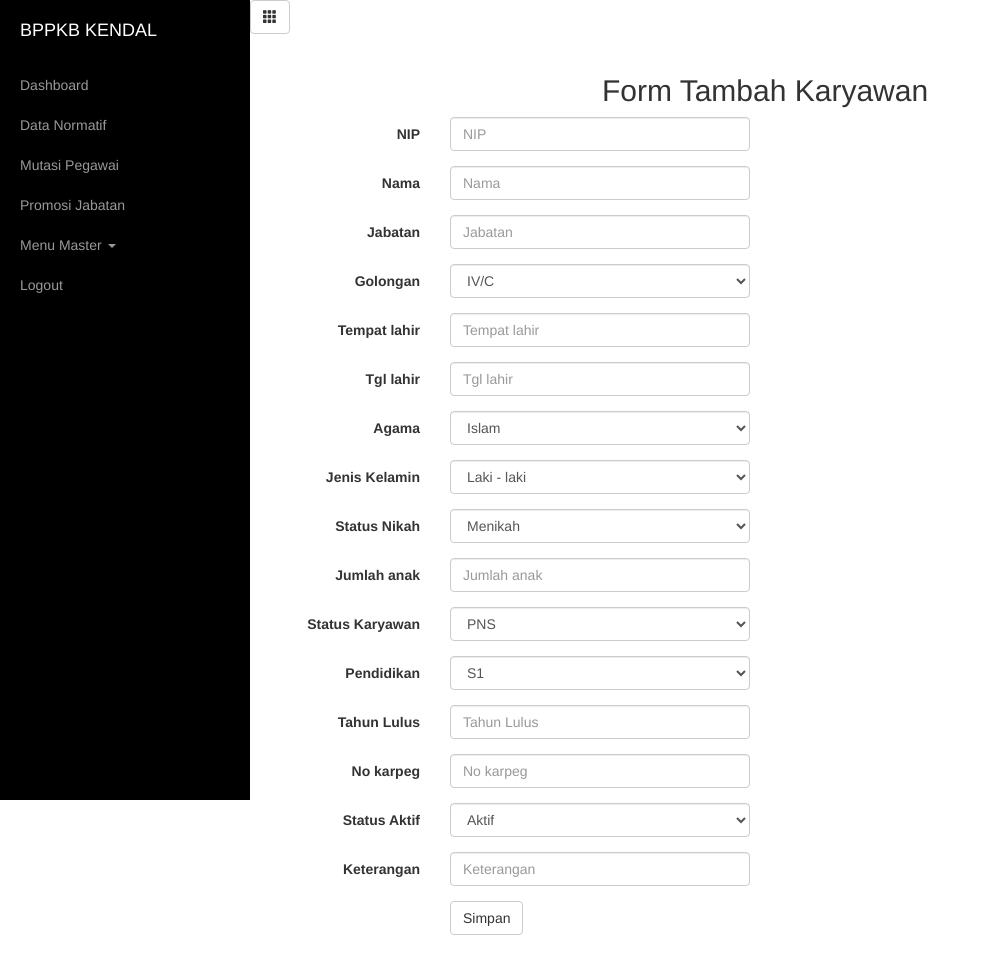
After one commit to RoisNewVersion/bppkb, a PHP site: page /tambah_karyawan.php in a window 1280 px wide. The commit adds this page. Shown: the whole page, without its empty margins (0-990 px from the left). Run offline with PHP 8.4, Linux system fonts and the light colour scheme; a user stored in the database is signed in; data comes from the database, SQL or seed files in the repository.

Commit message:
add karyawan

```diff
--- /dev/null
+++ b/tambah_karyawan.php
@@ -0,0 +1,180 @@
+<?php
+session_start();
+include 'layout/header.php';
+include 'layout/menu.php';
+include 'system/fungsi.php';
+$app = new Core();
+$app->check_session('admin');
+?>
+
+<!-- Page Content -->
+<div id="page-content-wrapper">
+	<div class="container-fluid">
+		<div class="row">
+			<div class="col-lg-12">
+				<h2 class="title-header">Form Tambah Karyawan</h2>
+
+				<form action="proses_karyawan.php" method="post" class="form-horizontal">
+
+					<input type="hidden" name="type" value="tambah">
+
+					<div class="form-group">
+						<label for="nip" class="col-sm-2 control-label">NIP</label>
+						<div class="col-sm-4">
+							<input type="text" name="nip" class="form-control" id="nip" placeholder="NIP" required="">
+						</div>
+					</div>
+					<div class="form-group">
+						<label for="nama" class="col-sm-2 control-label">Nama</label>
+						<div class="col-sm-4">
+							<input type="text" name="nama" class="form-control" id="nama" placeholder="Nama" required="">
+						</div>
+					</div>
+					<div class="form-group">
+						<label for="jabatan" class="col-sm-2 control-label">Jabatan</label>
+						<div class="col-sm-4">
+							<input type="text" name="jabatan" class="form-control" id="jabatan" placeholder="Jabatan" required="">
+						</div>
+					</div>
+					<div class="form-group">
+						<label for="id_gol" class="col-sm-2 control-label">Golongan</label>
+						<div class="col-sm-4">
+							<select name="id_gol" class="form-control" id="id_gol" required="">
+								<?php
+								$data = $app->con->get('tabel_gol', null, array('id_gol', 'gol'));
+								foreach($data as $d){
+									echo '<option value="'.$d['id_gol'].'">'.$d['gol'].'</option>';
+									} ?>
+							</select>
+						</div>
+					</div>
+					<div class="form-group">
+						<label for="tempat" class="col-sm-2 control-label">Tempat lahir</label>
+						<div class="col-sm-4">
+							<input type="text" name="tempat" class="form-control" id="tempat" placeholder="Tempat lahir" required="">
+						</div>
+					</div>
+					<div class="form-group">
+						<label for="tgl_lahir" class="col-sm-2 control-label">Tgl lahir</label>
+						<div class="col-sm-4">
+							<input type="text" name="tgl_lahir" class="form-control tgl" id="tgl_lahir" placeholder="Tgl lahir" required="">
+						</div>
+					</div>
+					<div class="form-group">
+						<label for="agama" class="col-sm-2 control-label">Agama</label>
+						<div class="col-sm-4">
+							<select name="agama" class="form-control" id="agama" required="">
+								<option value="islam">Islam</option>
+								<option value="kristen">Kristen</option>
+								<option value="katolik">Katolik</option>
+								<option value="hindu">Hindu</option>
+								<option value="budha">Budha</option>
+								<option value="khonghucu">Khonghucu</option>
+							</select>
+						</div>
+					</div>
+					<div class="form-group">
+						<label for="jk" class="col-sm-2 control-label">Jenis Kelamin</label>
+						<div class="col-sm-4">
+							<select name="jk" class="form-control" id="jk" required="">
+								<option value="L">Laki - laki</option>
+								<option value="P">Perempuan</option>
+
+							</select>
+						</div>
+					</div>
+					<div class="form-group">
+						<label for="status_nikah" class="col-sm-2 control-label">Status Nikah</label>
+						<div class="col-sm-4">
+							<select name="status_nikah" class="form-control" id="status_nikah" required="">
+								<option value="menikah">Menikah</option>
+								<option value="belum">Belum menikah</option>
+								<option value="duda">Duda</option>
+								<option value="janda">Janda</option>
+							</select>
+						</div>
+					</div>
+					<div class="form-group">
+						<label for="jml_anak" class="col-sm-2 control-label">Jumlah anak</label>
+						<div class="col-sm-4">
+							<input type="text" name="jml_anak" class="form-control" id="jml_anak" placeholder="Jumlah anak" >
+						</div>
+					</div>
+					<div class="form-group">
+						<label for="status_karyawan" class="col-sm-2 control-label">Status Karyawan</label>
+						<div class="col-sm-4">
+							<select name="status_karyawan" class="form-control tgl" id="status_karyawan" required="">
+								<option value="pns">PNS</option>
+								<option value="cpns">CPNS</option>
+							</select>
+						</div>
+					</div>
+					<div class="form-group">
+						<label for="pendidikan" class="col-sm-2 control-label">Pendidikan</label>
+						<div class="col-sm-4">
+							<select name="pendidikan" class="form-control" id="pendidikan" required="">
+								<?php
+								$data = $app->con->get('tb_pendidikan', null, array('id_pendidikan', 'pendidikan'));
+								foreach($data as $d){
+									echo '<option value="'.$d['id_pendidikan'].'">'.$d['pendidikan'].'</option>';
+									} ?>
+							</select>
+						</div>
+					</div>
+					<div class="form-group">
+						<label for="thn_lulus" class="col-sm-2 control-label">Tahun Lulus</label>
+						<div class="col-sm-4">
+							<input type="text" name="thn_lulus" class="form-control" id="thn_lulus" placeholder="Tahun Lulus" required="">
+						</div>
+					</div>
+					<div class="form-group">
+						<label for="no_karpeg" class="col-sm-2 control-label">No karpeg</label>
+						<div class="col-sm-4">
+							<input type="text" name="no_karpeg" class="form-control" id="no_karpeg" placeholder="No karpeg" required="">
+						</div>
+					</div>
+					<div class="form-group">
+						<label for="status_aktif" class="col-sm-2 control-label">Status Aktif</label>
+						<div class="col-sm-4">
+							<select name="status_aktif" class="form-control tgl" id="status_aktif" required="">
+								<option value="Y">Aktif</option>
+								<option value="N">Tidak aktif</option>
+							</select>
+						</div>
+					</div>
+					<div class="form-group">
+						<label for="keterangan" class="col-sm-2 control-label">Keterangan</label>
+						<div class="col-sm-4">
+							<input type="text" name="keterangan" class="form-control " id="keterangan" placeholder="Keterangan" required="">
+						</div>
+					</div>
+					<div class="form-group">
+						<div class="col-sm-offset-2 col-sm-10">
+							<button type="submit" class="btn btn-default">Simpan</button>
+						</div>
+					</div>
+				</form>
+
+			</div>
+		</div>
+	</div>
+</div>
+<!-- /#page-content-wrapper -->
+<?php
+include 'layout/footer.php'
+?>
+<script type="text/javascript">
+	$(document).ready(function() {
+		$('.tgl').datepicker({
+			dateFormat: 'yy-mm-dd',
+			changeMonth: true,
+		    changeYear: true
+		});
+
+		$('#thn_lulus').datepicker({
+			dateFormat: 'yy',
+			// changeMonth: true,
+		    changeYear: true
+		});
+	});
+</script>
```
Also changed, not shown: edit_karyawan.php (added, +217 -0 lines), karyawan.php (+6 -4 lines), proses_karyawan.php (added, +64 -0 lines).
